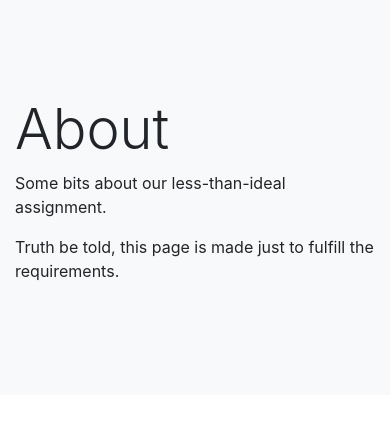
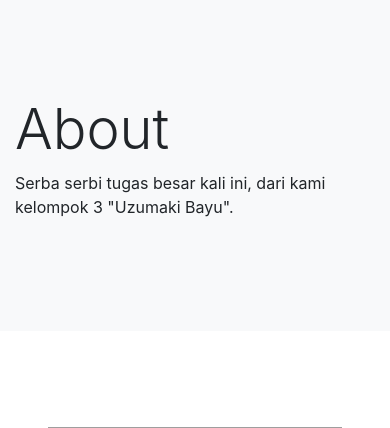
Before and after one commit to rayfazt/Algeo02-19039, a Flask app: page /about in a window 390 px wide. Shown: the part 72-500 px from the top of the page. Run offline with Flask 2, Linux system fonts and the light colour scheme; some libraries are stand-ins or nearby versions; grey boxes are pictures that could not be loaded.

Commit message:
final touch about page

```diff
--- a/src/templates/about.html
+++ b/src/templates/about.html
@@ -27,8 +27,7 @@
           <div class="row h-100 align-items-center py-5">
             <div class="col-lg-6">
               <h1 class="display-4">About</h1>
-              <p>Some bits about our less-than-ideal assignment.</p>
-              <p>Truth be told, this page is made just to fulfill the requirements.</p>
+              <p>Serba serbi tugas besar kali ini, dari kami kelompok 3 "Uzumaki Bayu".</p>
             </div>
             <div class="col-lg-6 d-none d-lg-block"><img src="https://res.cloudinary.com/mhmd/image/upload/v1556834136/illus_kftyh4.png" alt="" class="img-fluid"></div>
           </div>
@@ -38,7 +37,7 @@
       <div class="bg-white py-5">
         <div class="container py-5">
           <div class="row align-items-center mb-5">
-            <div class="col-lg-6 order-2 order-lg-1"><i class="fa fa-bar-chart fa-2x mb-3 text-primary"></i>
+            <div class="col-lg-6 order-2 order-lg-1"><i class="fa fa-cogs fa-2x mb-3 text-primary"></i>
               <h2 class="font-weight-light">How It Works</h2>
               <p class="text-muted mb-4">Cara kerja program mirip dengan mesin pencari seperti Google dan Bing. Program dibuat berbasis web dan akan menerima input kumpulan dokumen beserta search query dari user lalu mengembalikan hasil query sesuai peringkat kesamaan dari dokumen-dokumen yang diberikan. Dokumen terlebih dahulu diproses dengan melakukan stemming dan penghapusan stopwords, kemudian kesamaan dicari menggunakan cosine similarity.</p><a href="https://towardsdatascience.com/understanding-cosine-similarity-and-its-application-fd42f585296a" class="btn btn-light px-5 rounded-pill shadow-sm">Learn More</a>
             </div>
@@ -46,7 +45,7 @@
           </div>
           <div class="row align-items-center">
             <div class="col-lg-5 px-5 mx-auto"><img src="https://res.cloudinary.com/mhmd/image/upload/v1556834139/img-1_e25nvh.jpg" alt="" class="img-fluid mb-4 mb-lg-0"></div>
-            <div class="col-lg-6"><i class="fa fa-leaf fa-2x mb-3 text-primary"></i>
+            <div class="col-lg-6"><i class="fa fa-book fa-2x mb-3 text-primary"></i>
               <h2 class="font-weight-light">How To Use</h2>
               <p class="text-muted mb-4">Setup program dapat dilihat dari link Github dibawah. Pengguna terlebih dahulu menginput kumpulan dokumen atau URL website untuk discrape dan mendapatkan kamus data. Setelah itu pengguna menginput search query dan program akan menampilkan hasil query yang didapat. Hasil query diurutkan berdasarkan ranking cosine similarity dan terdapat pula tabel berisi informasi term, query, dan dokumen yang ada.</p><a href="https://github.com/rayfazt/Algeo02-19039" class="btn btn-light px-5 rounded-pill shadow-sm">Link Repository</a>
             </div>
@@ -65,11 +64,24 @@
           <div class="row text-center">
             <!-- Team item-->
             <div class="col-xl-3 col-sm-6 mb-5">
-              <div class="bg-white rounded shadow-sm py-5 px-4"><img src="https://res.cloudinary.com/mhmd/image/upload/v1556834132/avatar-4_ozhrib.png" alt="" width="100" class="img-fluid rounded-circle mb-3 img-thumbnail shadow-sm">
+              <div class="bg-white rounded shadow-sm py-5 px-4"><img src="http://ravielze.tech/media//async/16519384_Rayhan%20Alghifari%20Fauzta_IF.png" alt="" width="100" class="img-fluid rounded-circle mb-3 img-thumbnail shadow-sm">
                 <h5 class="mb-0">Rayhan Alghifari Fauzta</h5><span class="small text-uppercase text-muted">13519039</span>
                 <ul class="social mb-0 list-inline mt-3">
-                    <li class="list-inline-item"><a href="#" class="social-link"><i class="fa fa-twitter"></i></a></li>
-                    <li class="list-inline-item"><a href="#" class="social-link"><i class="fa fa-instagram"></i></a></li>
+                    <li class="list-inline-item"><a href="https://twitter.com/rayalghi" class="social-link"><i class="fa fa-twitter"></i></a></li>
+                    <li class="list-inline-item"><a href="https://www.instagram.com/ray_alghi/" class="social-link"><i class="fa fa-instagram"></i></a></li>
+                    <li class="list-inline-item"><a href="https://www.linkedin.com/in/rayhanfauzta" class="social-link"><i class="fa fa-linkedin"></i></a></li>
+                </ul>
+              </div>
+            </div>
+            <!-- End-->
+
+            <!-- Team item-->
+            <div class="col-xl-3 col-sm-6 mb-5">
+              <div class="bg-white rounded shadow-sm py-5 px-4"><img src="http://ravielze.tech/media//async/16519413_Rafli%20Zamzami_IF.jpg" alt="" width="100" class="img-fluid rounded-circle mb-3 img-thumbnail shadow-sm">
+                <h5 class="mb-0">M. Rafli Zamzami</h5><span class="small text-uppercase text-muted">13519067</span>
+                <ul class="social mb-0 list-inline mt-3">
+                    <li class="list-inline-item"><a href="https://twitter.com/rafli_zamzami" class="social-link"><i class="fa fa-twitter"></i></a></li>
+                    <li class="list-inline-item"><a href="https://www.instagram.com/rafli.zamz/" class="social-link"><i class="fa fa-instagram"></i></a></li>
                     <li class="list-inline-item"><a href="#" class="social-link"><i class="fa fa-linkedin"></i></a></li>
                 </ul>
               </div>
@@ -78,25 +90,12 @@
 
             <!-- Team item-->
             <div class="col-xl-3 col-sm-6 mb-5">
-              <div class="bg-white rounded shadow-sm py-5 px-4"><img src="https://res.cloudinary.com/mhmd/image/upload/v1556834130/avatar-3_hzlize.png" alt="" width="100" class="img-fluid rounded-circle mb-3 img-thumbnail shadow-sm">
-                <h5 class="mb-0">M. Rafli Zamzami</h5><span class="small text-uppercase text-muted">13519067</span>
-                <ul class="social mb-0 list-inline mt-3">
-                    <li class="list-inline-item"><a href="#" class="social-link"><i class="fa fa-twitter"></i></a></li>
-                    <li class="list-inline-item"><a href="#" class="social-link"><i class="fa fa-instagram"></i></a></li>
-                    <li class="list-inline-item"><a href="#" class="social-link"><i class="fa fa-linkedin"></i></a></li>
-                </ul>
-              </div>
-            </div>
-            <!-- End-->
-
-            <!-- Team item-->
-            <div class="col-xl-3 col-sm-6 mb-5">
-              <div class="bg-white rounded shadow-sm py-5 px-4"><img src="https://res.cloudinary.com/mhmd/image/upload/v1556834133/avatar-2_f8dowd.png" alt="" width="100" class="img-fluid rounded-circle mb-3 img-thumbnail shadow-sm">
+              <div class="bg-white rounded shadow-sm py-5 px-4"><img src="http://ravielze.tech/media//async/16519225_Raihan%20Astrada_IF.png" alt="" width="100" class="img-fluid rounded-circle mb-3 img-thumbnail shadow-sm">
                 <h5 class="mb-0">Raihan Astrada F.</h5><span class="small text-uppercase text-muted">13519113</span>
                 <ul class="social mb-0 list-inline mt-3">
-                    <li class="list-inline-item"><a href="#" class="social-link"><i class="fa fa-twitter"></i></a></li>
-                    <li class="list-inline-item"><a href="#" class="social-link"><i class="fa fa-instagram"></i></a></li>
-                    <li class="list-inline-item"><a href="#" class="social-link"><i class="fa fa-linkedin"></i></a></li>
+                    <li class="list-inline-item"><a href="https://twitter.com/raihanastrd" class="social-link"><i class="fa fa-twitter"></i></a></li>
+                    <li class="list-inline-item"><a href="https://www.instagram.com/raihanastrada/" class="social-link"><i class="fa fa-instagram"></i></a></li>
+                    <li class="list-inline-item"><a href="https://www.linkedin.com/in/raihanastrada" class="social-link"><i class="fa fa-linkedin"></i></a></li>
                 </ul>
               </div>
             </div>
```
